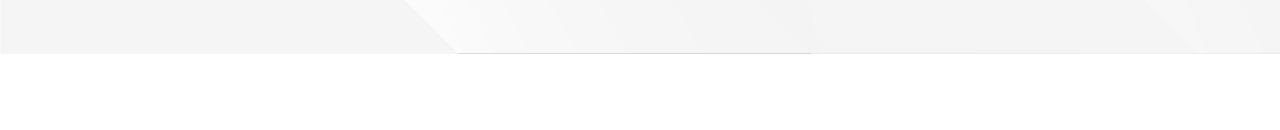
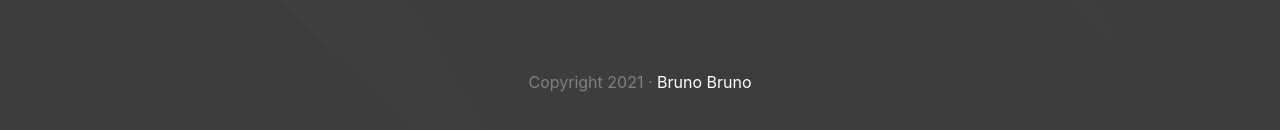
Before and after one commit to brunommbruno/Portfolio, a React (Create React App) app: page / in a window 1280 px wide. Shown: the part 2528-2658 px from the top of the page. Before the commit the page ends 2582 px from the top, so only its background shows below. Built offline with nearby package versions, Linux system fonts and the light colour scheme.

Commit message:
added footer

```diff
--- a/src/App.js
+++ b/src/App.js
@@ -5,6 +5,7 @@ import HomeJumbo from "./components/HomeJumbo";
 import Skills from "./components/Skills";
 import Projects from "./components/Projects";
 import ContactForm from "./components/ContactForm";
+import Footer from "./components/Footer";
 
 function App() {
   return (
@@ -14,6 +15,7 @@ function App() {
       <Skills />
       <Projects />
       <ContactForm />
+      <Footer />
     </div>
   );
 }
--- /dev/null
+++ b/src/components/Footer.js
@@ -0,0 +1,11 @@
+const Footer = () => {
+  return (
+    <div className="footer">
+      <p>
+        <span>Copyright 2021 · </span> Bruno Bruno
+      </p>
+    </div>
+  );
+};
+
+export default Footer;
--- a/src/components/Navbar.js
+++ b/src/components/Navbar.js
@@ -2,7 +2,7 @@ const Navbar = () => {
   return (
     <div className="main-navbar">
       <a href="#home">HOME</a>
-      <a href="#about">ABOUT</a>
+      {/* <a href="#about">ABOUT</a> */}
       <a href="#skills">SKILLS</a>
       <a href="#projects">PROJECTS</a>
       <a href="#contacts">CONTACTS</a>
--- a/src/index.css
+++ b/src/index.css
@@ -44,13 +44,13 @@ code {
 
 .main-navbar a:hover {
   text-decoration: none;
-  border-bottom: 2px solid rgba(61, 61, 61, 0.521);
+  border-bottom: 2px solid rgba(61, 61, 61, 0.589);
 }
 
 .home-jumbo {
   text-align: center;
   font-family: "Noto Sans JP", sans-serif;
-  height: 80vh;
+  height: 70vh;
 }
 
 .home-jumbo h1 {
@@ -182,3 +182,14 @@ code {
 .line {
   text-align: center;
 }
+
+.footer {
+  text-align: center;
+  background-color: rgba(0, 0, 0, 0.753);
+  padding: 12vh;
+  color: white;
+}
+
+.footer span {
+  color: grey;
+}
```
Also changed, not shown: public/favicon.png.
